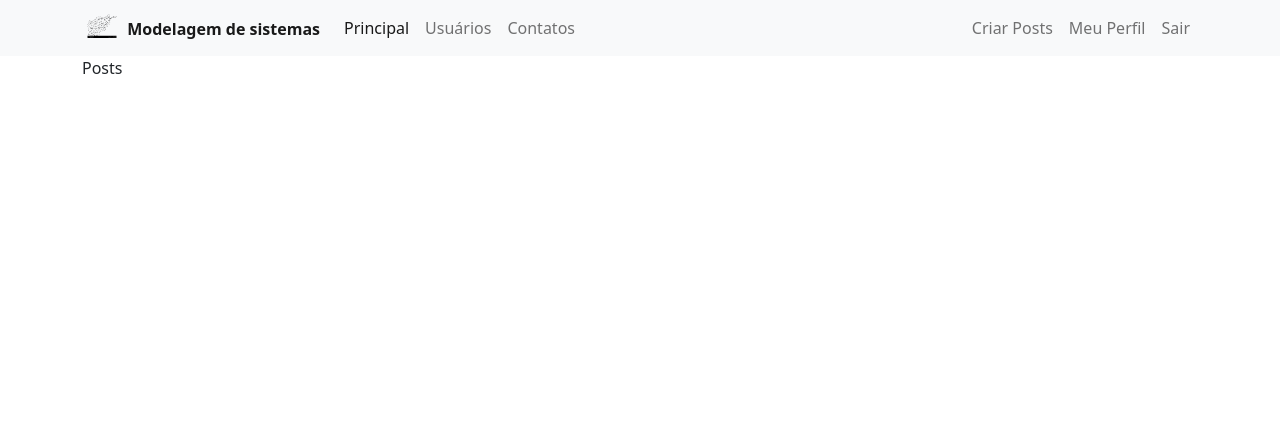
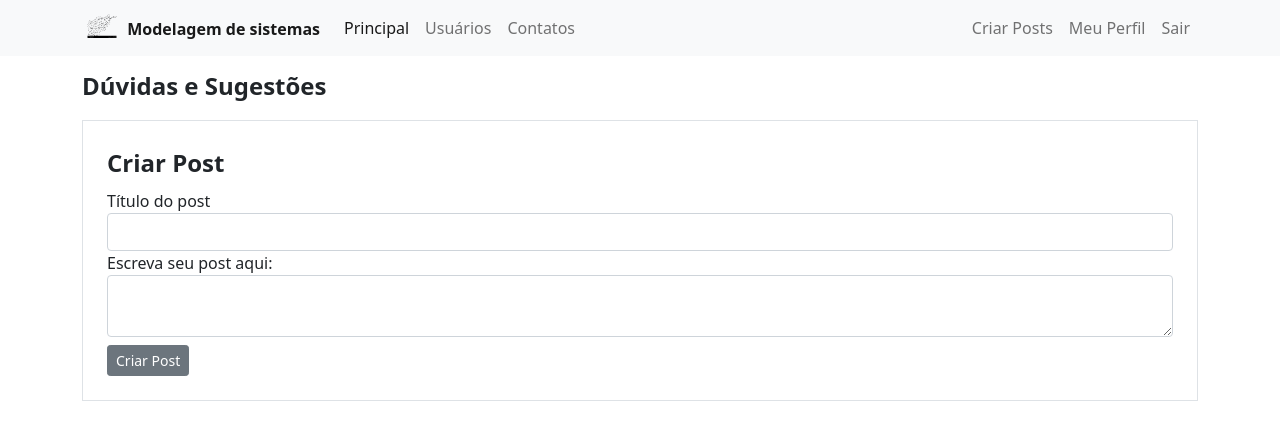
Before and after one commit to Ana-ovidio/System_modeling, a Flask app: page /post/create in a window 1280 px wide. Shown: the top 440 px of the page. Run offline with Flask 2, Linux system fonts and the light colour scheme; a user stored in the database is signed in; some libraries are stand-ins or nearby versions.

Commit message:
Criação dos posts, porém há erro no armazenamento do banco de dados.

```diff
--- a/general_system/forms.py
+++ b/general_system/forms.py
@@ -2,7 +2,7 @@
 from flask_wtf import FlaskForm
 from flask_wtf.file import FileField, FileAllowed
 # Associated with fields
-from wtforms import StringField, PasswordField, SubmitField, BooleanField
+from wtforms import StringField, PasswordField, SubmitField, BooleanField, TextAreaField
 # Restriction of same fields to users
 from wtforms.validators import DataRequired, Length, Email, EqualTo, ValidationError
 from general_system.models import Usuario
@@ -34,14 +34,13 @@ class FormEditProfile(FlaskForm):
     email = StringField('E-mail', validators=[DataRequired(), Email()])
     error_message = 'Extensão inválida, insira com jpeg, jpg ou png.'
     photo_profile = FileField('Atualizar foto de perfil: ', validators=[FileAllowed(['jpg', 'png', 'jpeg'],
-                                                                                    message= error_message)])
+                                                                                    message=error_message)])
     course_algorithms = BooleanField('Disciplina de Algoritimos')
     course_data_struct = BooleanField('Disciplina de Estrutura de dados')
     course_resistance_materials = BooleanField('Disciplina de Resistência dos materiais')
     course_modeling_system = BooleanField('Disciplina de Modelagem de sistemas')
     course_graphs = BooleanField('Disciplina de Grafos')
     course_conclusion_course = BooleanField('Disciplina de TCC 1')
-
 
     button_submit_edit_profile = SubmitField('Confirmar Edição')
 
@@ -50,3 +49,9 @@ class FormEditProfile(FlaskForm):
             usuario = Usuario.query.filter_by(email=email.data).first()
             if usuario:
                 raise ValidationError('E-mail já cadastrado. Por gentileza, inclua outro email.')
+
+
+class FormCreatePost (FlaskForm):
+    title = StringField('Título do post', validators=[DataRequired(),Length(2, 140)])
+    bory_text = TextAreaField('Escreva seu post aqui: ', validators=[DataRequired()])
+    button_submit_create_post = SubmitField('Criar Post')
--- a/general_system/routes.py
+++ b/general_system/routes.py
@@ -11,8 +11,8 @@ import secrets
 import os
 from flask import render_template, request, flash, redirect, url_for
 from general_system import app, data_base, bcrypt
-from general_system.forms import FormCreateAccount, FormLogin, FormEditProfile
-from general_system.models import Usuario
+from general_system.forms import FormCreateAccount, FormLogin, FormEditProfile, FormCreatePost
+from general_system.models import Usuario, Post
 from flask_login import login_user, logout_user, current_user, login_required
 from PIL import Image
 
@@ -60,7 +60,7 @@ def register_login():
             else:
                 return redirect(url_for('home'))
         else:
-            flash(f'Falha no Login. E-mail ou Senha Incorretos', 'alert-danger')
+            flash(f'Falha no Login. E-mail ou Senha Incorretos.', 'alert-danger')
 
     return render_template('register_login.html', form_account=form_account, form_login=form_login)
 
@@ -69,7 +69,7 @@ def register_login():
 @login_required
 def logout():
     logout_user()
-    flash(f'Logout realizado com sucesso', 'alert-success')
+    flash(f'Logout realizado com sucesso!', 'alert-success')
     return redirect(url_for('home'))
 
 
@@ -127,7 +127,7 @@ def edit_profile():
         current_user.courses = current_courses(form_profile)
 
         data_base.session.commit()
-        flash(f'Edição feita com sucesso', 'alert-success')
+        flash(f'Edição feita com sucesso!', 'alert-success')
         return redirect(url_for('my_profile'))
     # Automatic fill in the forms.
     elif request.method == 'GET':
@@ -136,7 +136,14 @@ def edit_profile():
     return render_template('edit_profile.html', image_id=image_id, form_profile=form_profile)
 
 
-@app.route("/post/create")
+@app.route("/post/create", methods=['GET', 'POST'])
 @login_required
 def create_post():
-    return render_template('create_posts.html')
+    form_post = FormCreatePost()
+    if form_post.validate_on_submit():
+        post = Post(title=form_post.title.data, bory_text=form_post.bory_text.data, id_user=current_user)
+        data_base.session.add(post)
+        data_base.session.commit()
+        flash(f'Post criado com sucesso!', 'alert-success')
+        return redirect(url_for('home'))
+    return render_template('create_posts.html', form_post=form_post)
--- a/general_system/templates/create_posts.html
+++ b/general_system/templates/create_posts.html
@@ -1,8 +1,46 @@
 {% extends 'base.html' %}
 
 {% block bory %}
+
     <div class="container">
-        Posts
+        <h1><font size="+2"><strong>Dúvidas e Sugestões</strong></font></h1>
+        <div class="row">
+            <div class="col">
+                <form method="POST" action="" class="border p-4 mt-2">
+                    {{ form_post.csrf_token }}
+                    <legend><strong>Criar Post</strong></legend>
+                    <fieldset>
+                        <div class="form-group">
+                            {{ form_post.title.label(class="form-control-label") }}
+                            {% if form_post.title.errors %}
+                                {{ form_post.title(class="form-control is-invalid") }}
+                            <div class="invalid-feedback">
+                                {% for error in form_post.title.errors %}
+                                    {{ error }}
+                                {% endfor %}
+                            </div>
+                            {% else %}
+                                {{ form_post.title(class="form-control") }}
+                            {% endif %}
+                        </div>
+                         <div class="form-group">
+                            {{ form_post.bory_text.label(class="form-control-label") }}
+                            {% if form_post.bory_text.errors %}
+                                {{ form_post.bory_text(class="form-control is-invalid") }}
+                            <div class="invalid-feedback">
+                                {% for error in form_post.bory_text.errors %}
+                                    {{ error }}
+                                {% endfor %}
+                            </div>
+                            {% else %}
+                                {{ form_post.bory_text(class="form-control") }}
+                            {% endif %}
+                        </div>
+                    </fieldset>
+                    {{ form_post.button_submit_create_post(class="btn btn-secondary btn-sm mt-2") }}
+                </form>
+            </div>
+        </div>
     </div>
 
 {% endblock %}
--- a/general_system/templates/edit_profile.html
+++ b/general_system/templates/edit_profile.html
@@ -53,7 +53,7 @@
                         {% for field_form in form_profile%}
                             {% if 'course_' in field_form.name %}
                                 <div class = 'form-group'>
-                                    {{field_form(class="form-check-input ")}}
+                                    {{field_form(class="form-check-input")}}
                                     {{field_form.label(class="form-check-label")}}
                                 </div>
                             {% endif %}
```
Also changed, not shown: general_system/DataBase_modeling_systems.db.
